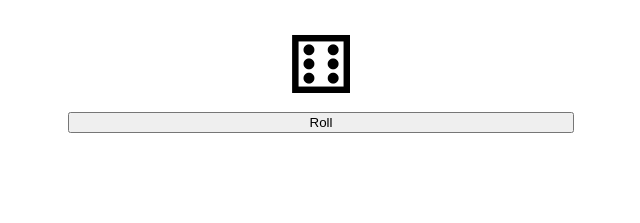
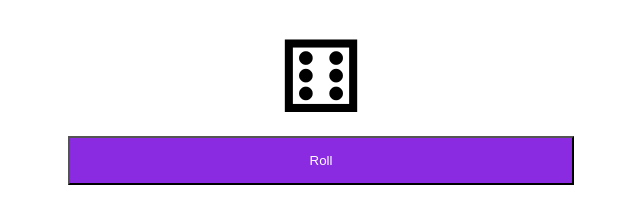
Before and after one commit to SlowTyper-sys/DiceRollSimulator, a plain HTML site: page index.html in a window 1280 px wide. Shown: the part 61-284 px from the top of the page, without its empty margins (319-959 px from the left). Drawn offline with Linux system fonts and the light colour scheme.

Commit message:
added css for the button

```diff
--- a/css/style.css
+++ b/css/style.css
@@ -5,9 +5,12 @@ body{
 
 .dice{
     text-align: center;
-    font-size: 80px;
+    font-size: 100px;
 }
 
 button{
     width: 40%;
+    color: white;
+    padding: 15px 0;
+    background-color: blueviolet;
 }
```
